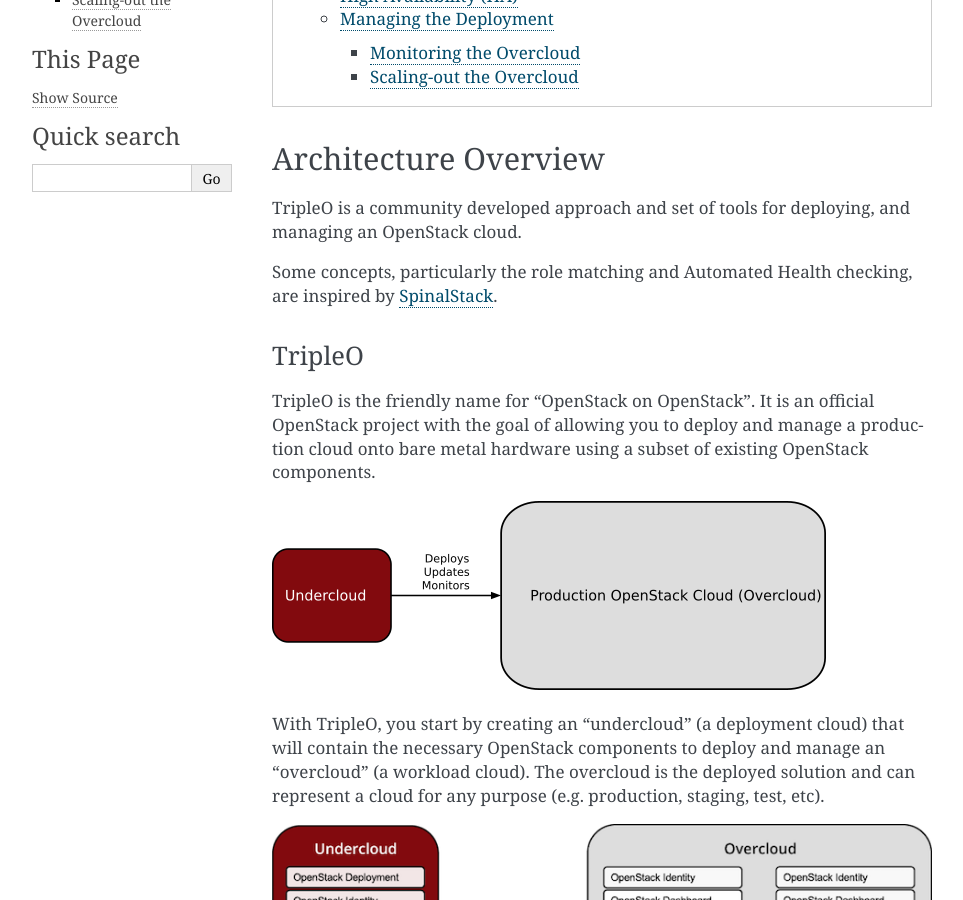
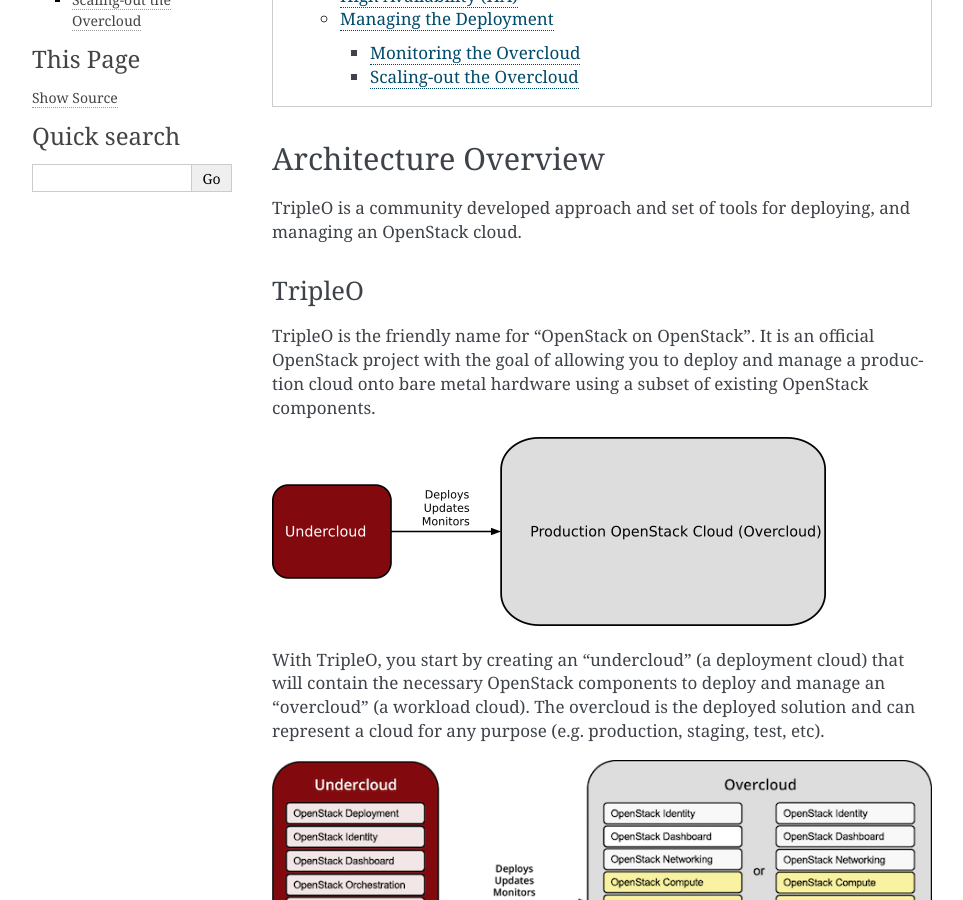
Before and after one commit to openstack-archive/tripleo-docs, a Sphinx documentation site: the page built from doc/source/introduction/architecture.rst, in a window 1280 px wide and 900 px high, scrolled down 630 px. Shown: the whole window, without its empty margins (148-1111 px from the left). Built offline with Sphinx 7.4.7, drawn with Linux system fonts in a browser that asks for light colours.

Commit message:
Removed reference to SpinalStack to prevent confusion
Change-Id: I108dd540c1eb39598269a6f78d5df83a025ee54a
Signed-off-by: K Rain Leander <rain@redhat.com>

```diff
--- a/doc/source/introduction/architecture.rst
+++ b/doc/source/introduction/architecture.rst
@@ -15,10 +15,6 @@
 
 |project| is a community developed approach and set of tools for deploying,
 and managing an OpenStack cloud.
-
-Some concepts, particularly the role matching and Automated Health checking,
-are inspired by `SpinalStack
-<http://spinal-stack.readthedocs.org/en/latest/>`_.
 
 
 TripleO
```
